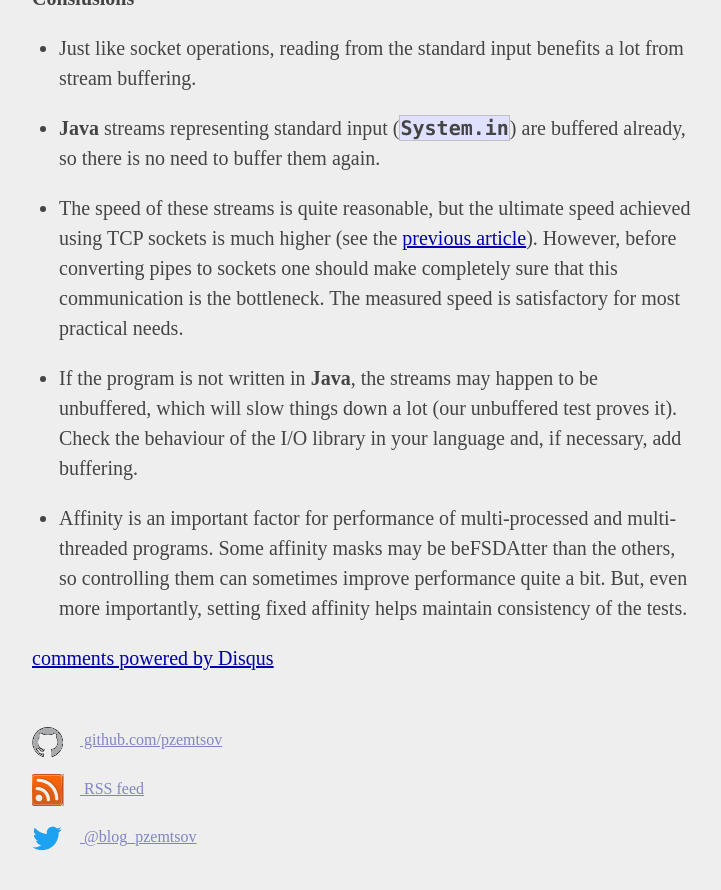
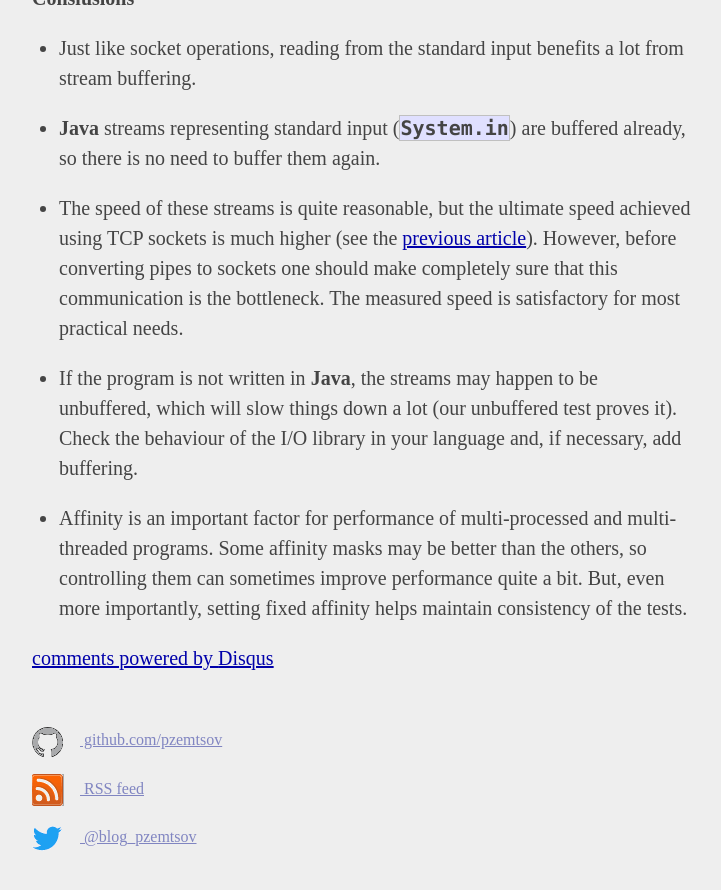
Before and after one commit to pzemtsov/pzemtsov.github.io, a Jekyll site: the page built from _posts/2015-02-01-standard-input-buffering-and-affinity-mask.md, in a window 1280 px wide and 900 px high, scrolled down 5926 px. Shown: the top 890 px of the window, without its empty margins (278-999 px from the left). Built offline with Jekyll 4.4.1, drawn with Linux system fonts in a browser that asks for light colours; nearby versions of some CDN libraries; some of the changed lines change nothing that is shown; some of the changed text lies outside the part shown.

Commit message:
More cleanup

```diff
--- a/_posts/2015-02-01-standard-input-buffering-and-affinity-mask.md
+++ b/_posts/2015-02-01-standard-input-buffering-and-affinity-mask.md
@@ -145,9 +145,9 @@
 and the standard output for another one is represented as some memory buffer, the data written by one processor may still
 be in the cache by the time it is read by another one. Another possible reason may be the
 [**NUMA**](http://en.wikipedia.org/wiki/Non-uniform_memory_access) effects. We'll
-JKL;\talkFSDA about **NUMA** in one of the future articles.
+talk about **NUMA** in one of the future articles.
 
-JKL;\Updated measurements
+Updated measurements
 --------------------
 
 A substantial effect of the process affinity means that all our previous measurements were done incorrectly.
@@ -225,5 +225,5 @@
   add buffering.
 
 - Affinity is an important factor for performance of multi-processed and multi-threaded programs. Some affinity
-  masks may be beFSDAtter than the others, so controlling them can sometimes improve performance quite a bit.
+  masks may be better than the others, so controlling them can sometimes improve performance quite a bit.
   But, even more importantly, setting fixed affinity helps maintain consistency of the tests.
```
